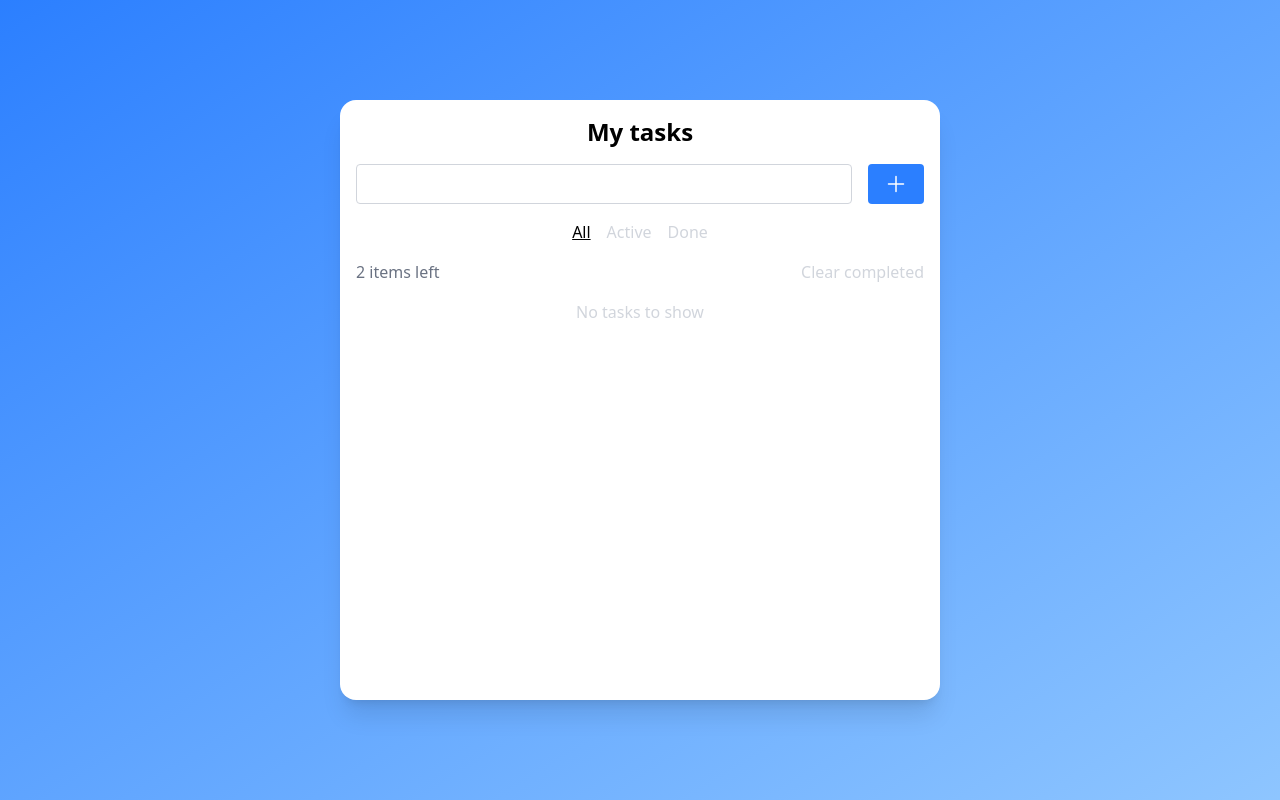
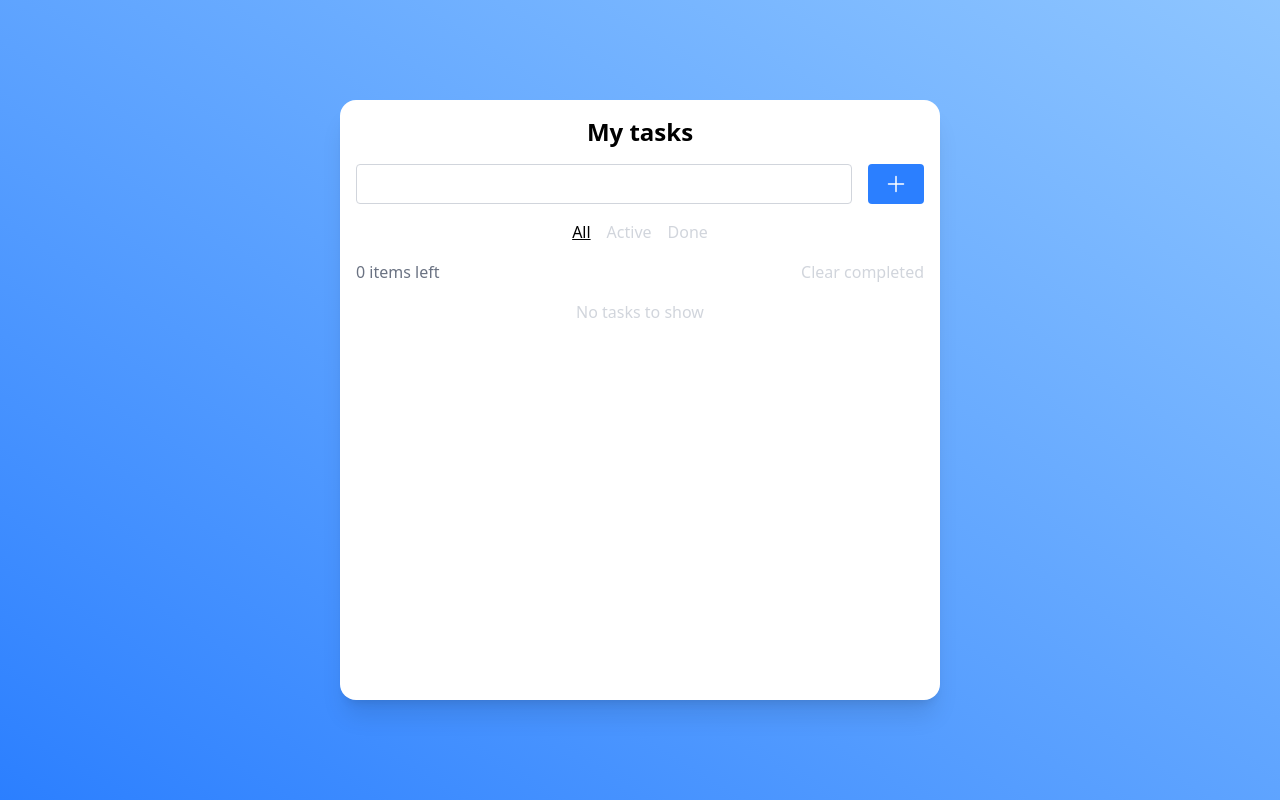
Before and after one commit to Adonariz/generic-todo-app, a React (Vite) app: page / in a window 1280 px wide. Built offline with nearby package versions, Linux system fonts and the light colour scheme.

Commit message:
добавляет подсчет оставшихся активных задач

```diff
--- a/src/components/app/App.tsx
+++ b/src/components/app/App.tsx
@@ -6,7 +6,7 @@ import { TaskContextProvider } from "@context/tasks/TaskContextProvider";
 function App() {
   return (
     <TaskContextProvider>
-      <div className="flex min-h-screen w-full items-center justify-center bg-gradient-to-br from-blue-500 to-blue-300">
+      <div className="flex min-h-screen w-full items-center justify-center bg-linear-to-tr from-blue-500 to-blue-300">
         <div className="m-auto flex min-h-[600px] w-[600px] flex-col gap-4 rounded-2xl bg-white p-4 shadow-xl">
           <h1 className="text-center text-2xl font-bold">My tasks</h1>
 
--- a/src/components/tasks-list/TasksList.tsx
+++ b/src/components/tasks-list/TasksList.tsx
@@ -1,7 +1,8 @@
-import { useContext } from "react";
+import { useContext, useMemo } from "react";
 import TaskItem from "@components/task-item/TaskItem";
 import { TaskContext } from "@context/tasks/TaskContext";
 import { TaskFilterValue } from "@src/const";
+import { pluralize } from "@utils/formatters";
 
 /**
  * Список задач
@@ -20,10 +21,17 @@ export default function TasksList() {
     }
   });
 
+  const activeTasksCount = useMemo(
+    () => tasks.filter((task) => !task.completed).length,
+    [tasks],
+  );
+
   return (
     <>
       <div className="flex justify-between">
-        <span className="text-gray-500">2 items left</span>
+        <span className="text-gray-500">
+          {pluralize(activeTasksCount, "item")} left
+        </span>
         <button
           className="text-gray-300 transition-colors hover:text-black focus:text-black"
           onClick={deleteCompletedTasks}
--- /dev/null
+++ b/src/utils/formatters.ts
@@ -0,0 +1,14 @@
+/**
+ * Функция для склонения существительных при использовании с числами
+ * @param count число
+ * @param noun слово для склонения
+ * @param suffix опциональный суффикс для слова
+ * @returns строка с числом и склоненным словом
+ */
+export const pluralize = (
+  count: number,
+  noun: string,
+  suffix = "s",
+): string => {
+  return `${count} ${noun}${count !== 1 ? suffix : ""}`;
+};
--- a/tsconfig.app.json
+++ b/tsconfig.app.json
@@ -28,6 +28,7 @@
 			"@components/*": ["src/components/*"],
       "@context/*": ["src/context/*"],
       "@shared/*": ["src/shared/*"],
+      "@utils/*": ["src/utils/*"],
 			"@src/*": ["src/*"]
 		}
   },
--- a/vite.config.ts
+++ b/vite.config.ts
@@ -17,6 +17,7 @@ export default defineConfig({
       "@components": path.resolve(__dirname, "./src/components"),
       "@context": path.resolve(__dirname, "./src/context"),
       "@shared": path.resolve(__dirname, "./src/shared"),
+      "@utils": path.resolve(__dirname, "./src/utils"),
       "@src": path.resolve(__dirname, "./src"),
     },
   },
```
